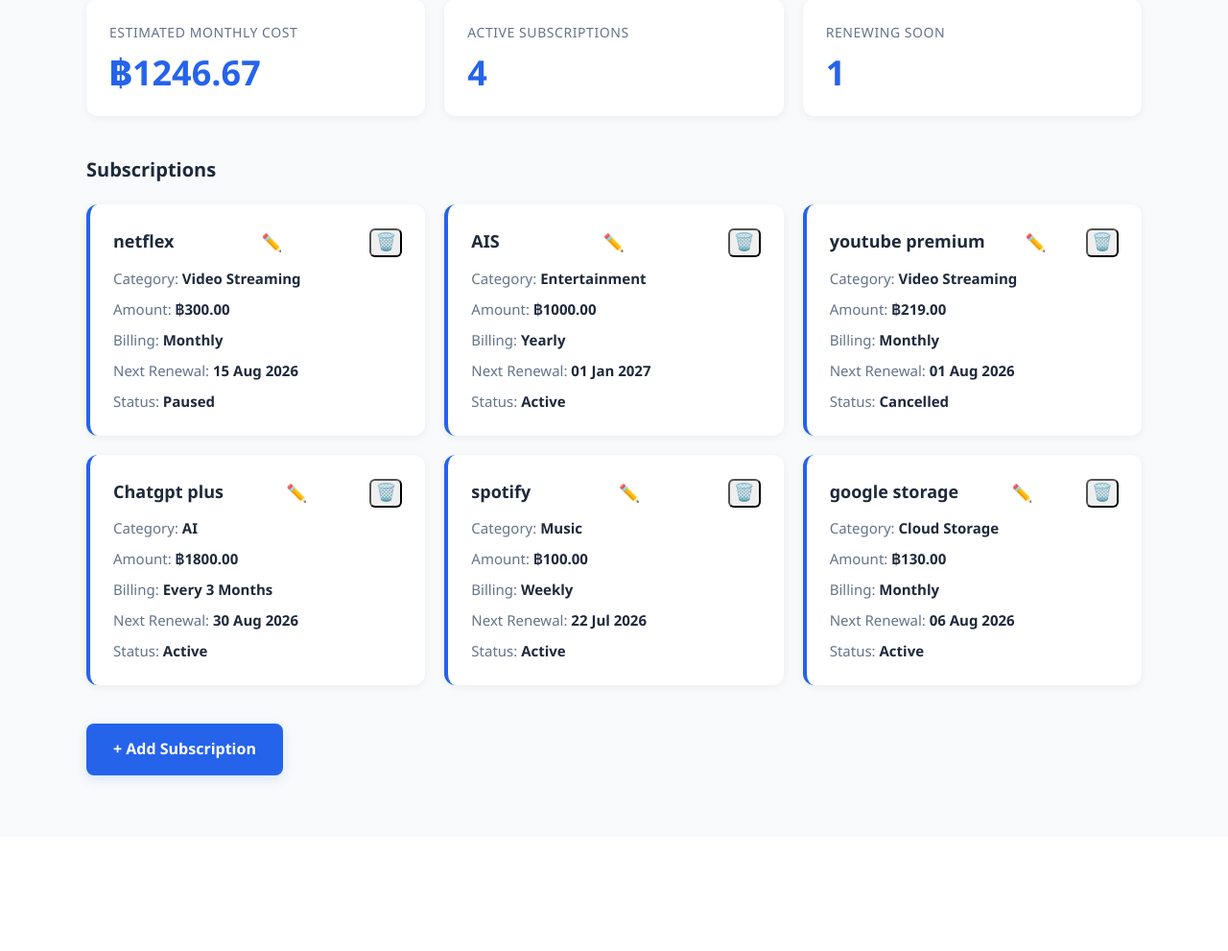
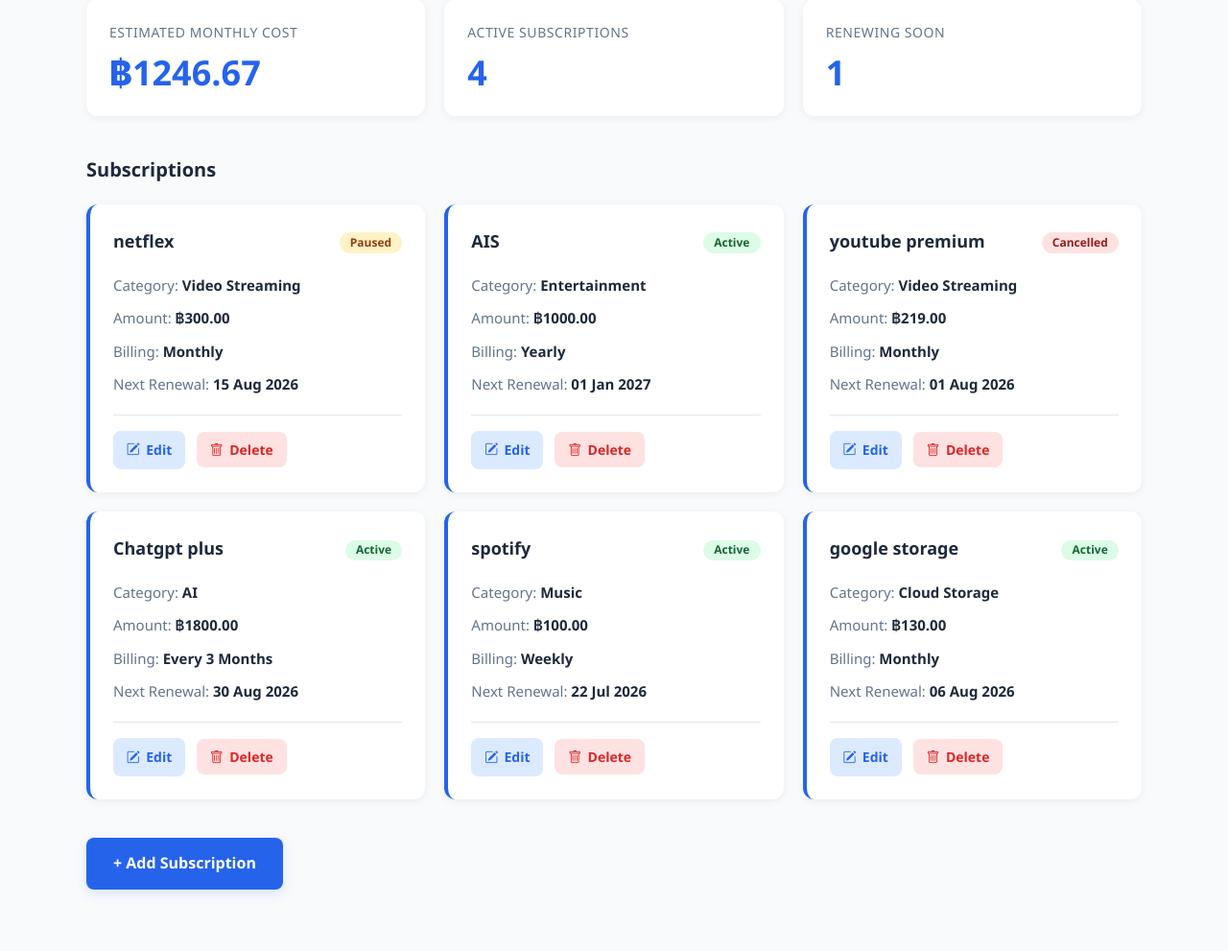
Before and after one commit to patelvalentina-hub/Smart-Subscription-Manager, a Flask app: page /dashboard in a window 1280 px wide. Shown: the part 196-1187 px from the top of the page at 96% size. Before the commit the page ends 1014 px from the top, so only its background shows below. Run offline with Flask 3, Linux system fonts and the light colour scheme.

Commit message:
Redesign subscription cards and action buttons

```diff
--- a/app/static/css/style.css
+++ b/app/static/css/style.css
@@ -211,7 +211,7 @@ body {
 
     display: flex;
     flex-direction: column;
-    gap: 0.5rem;
+    gap: 0.75rem;
 
     transition: box-shadow var(--transition), transform var(--transition);
 }
@@ -231,6 +231,7 @@ body {
 .subscription-card__detail {
     font-size: 0.9375rem;
     color: var(--color-text-muted);
+    line-height: 1.5;
 }
 
 .subscription-card__detail span {
@@ -242,37 +243,89 @@ body {
     display: flex;
     align-items: center;
     justify-content: space-between;
+    margin-bottom: 0.25rem;
     gap: 1rem;
 }
 
-.subscription-card__edit {
-    text-decoration: none;
-    font-size: 1.1rem;
+/* --- Subscription Status Badge --- */
+.subscription-card__status {
+    display: inline-flex;
+    align-items: center;
+    padding: 0.3rem 0.7rem;
+    border-radius: 999px;
+    background-color: var(--color-primary-light);
+    color: var(--color-primary-dark);
+    font-size: 0.75rem;
+    font-weight: 700;
     line-height: 1;
-    padding: 0.25rem;
-    border-radius: 6px;
 }
 
-.subscription-card__edit:hover {
-    background-color: var(--color-primary-light);
+.subscription-card__status--active {
+    background-color: #dcfce7;
+    color: #166534;
 }
 
+.subscription-card__status--paused {
+    background-color: #fef3c7;
+    color: #92400e;
+}
+
+.subscription-card__status--cancelled {
+    background-color: #fee2e2;
+    color: #991b1b;
+}
+
+/* --- Subscription Card Actions --- */
 .subscription-card__actions {
     display: flex;
     align-items: center;
-    gap: 0.5rem;
+    gap: 0.75rem;
+    margin-top: 0.5rem;
+    padding-top: 1rem;
+    border-top: 1px solid #e2e8f0;
 }
 
-.subscription-card__delete {
-    text-decoration: none;
-    font-size: 1.1rem;
-    line-height: 1;
-    padding: 0.25rem;
-    border-radius: 6px;
+.subscription-card__actions form {
+    margin: 0;
 }
 
-.subscription-card__delete:hover {
+.subscription-card__action {
+    display: inline-flex;
+    align-items: center;
+    justify-content: center;
+    gap: 0.4rem;
+    padding: 0.5rem 0.8rem;
+    border-radius: var(--radius);
+    font-family: inherit;
+    font-size: 0.875rem;
+    font-weight: 600;
+    text-decoration: none;
+    cursor: pointer;
+    transition:
+        background-color var(--transition),
+        color var(--transition);
+}
+
+.subscription-card__action--edit {
+    color: var(--color-primary);
+    background-color: var(--color-primary-light);
+    border: 1px solid transparent;
+}
+
+.subscription-card__action--edit:hover {
+    color: var(--color-white);
+    background-color: var(--color-primary);
+}
+
+.subscription-card__action--delete {
+    color: #dc2626;
     background-color: #fee2e2;
+    border: 1px solid transparent;
+}
+
+.subscription-card__action--delete:hover {
+    color: var(--color-white);
+    background-color: #dc2626;
 }
 
 /* --- Add Subscription Button --- */
--- a/app/templates/base.html
+++ b/app/templates/base.html
@@ -5,6 +5,11 @@
     <meta charset="UTF-8">
     <meta name="viewport" content="width=device-width, initial-scale=1.0">
     <title>Smart Subscription Manager</title>
+
+    <link
+        rel="stylesheet"
+        href="https://cdn.jsdelivr.net/npm/bootstrap-icons@1.11.3/font/bootstrap-icons.min.css"
+    >
 
     <link rel="stylesheet" href="{{ url_for('static', filename='css/style.css') }}">
 </head>
--- a/app/templates/dashboard.html
+++ b/app/templates/dashboard.html
@@ -39,30 +39,15 @@
                                 {{ subscription.name }}
                             </h3>
 
-                            <a
-                                href="{{ url_for('edit_subscription', subscription_id=subscription.id) }}"
-                                class="subscription-card__edit"
-                                aria-label="Edit {{ subscription.name }}"
+                            <span
+                                class="subscription-card__status
+                                subscription-card__status--{{ subscription.status|lower }}"
                             >
-                                ✏️
-                            </a>
-
-                            <form
-                                method="post"
-                                action="{{ url_for('delete_subscription', subscription_id=subscription.id) }}"
-                                onsubmit="return confirm('Delete {{ subscription.name }}? This action cannot be undone.');"
-                            >
-                                <button
-                                    type="submit"
-                                    class="subscription-card__delete"
-                                    aria-label="Delete {{ subscription.name }}"
-                                >
-                                    🗑️
-                                </button>
-                            </form>
-
+                                {{ subscription.status }}
+                            </span>
 
                         </div>
+
 
                         <p class="subscription-card__detail">
                             Category:
@@ -86,10 +71,33 @@
                             </span>
                         </p>
 
-                        <p class="subscription-card__detail">
-                            Status:
-                            <span>{{ subscription.status }}</span>
-                        </p>
+                        <div class="subscription-card__actions">
+
+                            <a
+                                href="{{ url_for('edit_subscription', subscription_id=subscription.id) }}"
+                                class="subscription-card__action subscription-card__action--edit"
+                                aria-label="Edit {{ subscription.name }}"
+                            >
+                                <i class="bi bi-pencil-square"></i>
+                                <span>Edit</span>
+                            </a>
+
+                            <form
+                                method="post"
+                                action="{{ url_for('delete_subscription', subscription_id=subscription.id) }}"
+                                onsubmit="return confirm('Delete {{ subscription.name }}? This action cannot be undone.');"
+                            >
+                                <button
+                                    type="submit"
+                                    class="subscription-card__action subscription-card__action--delete"
+                                    aria-label="Delete {{ subscription.name }}"
+                                >
+                                    <i class="bi bi-trash"></i>
+                                    <span>Delete</span>
+                                </button>
+                            </form>
+
+                        </div>
 
                     </article>
                     {% else %}
```
Also changed, not shown: SPRINT_7_UI_UX.md (added, +30 -0 lines), instance/subscriptions.db.
